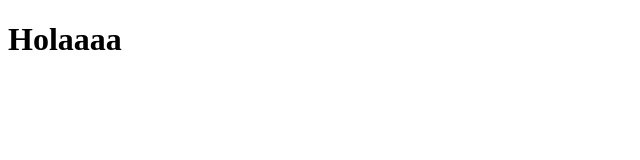
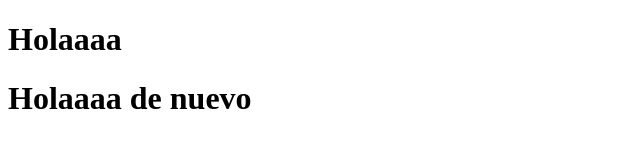
Before and after one commit to JoseCadena99/HelloWord-git, a plain HTML site: page index.html in a window 1280 px wide. Shown: the whole page, without its empty margins (0-640 px from the left). Drawn offline with Linux system fonts and the light colour scheme.

```diff
--- a/index.html
+++ b/index.html
@@ -8,5 +8,6 @@
 </head>
 <body>
     <h1>Holaaaa</h1>
+    <h1>Holaaaa de nuevo</h1>
 </body>
 </html>
```
